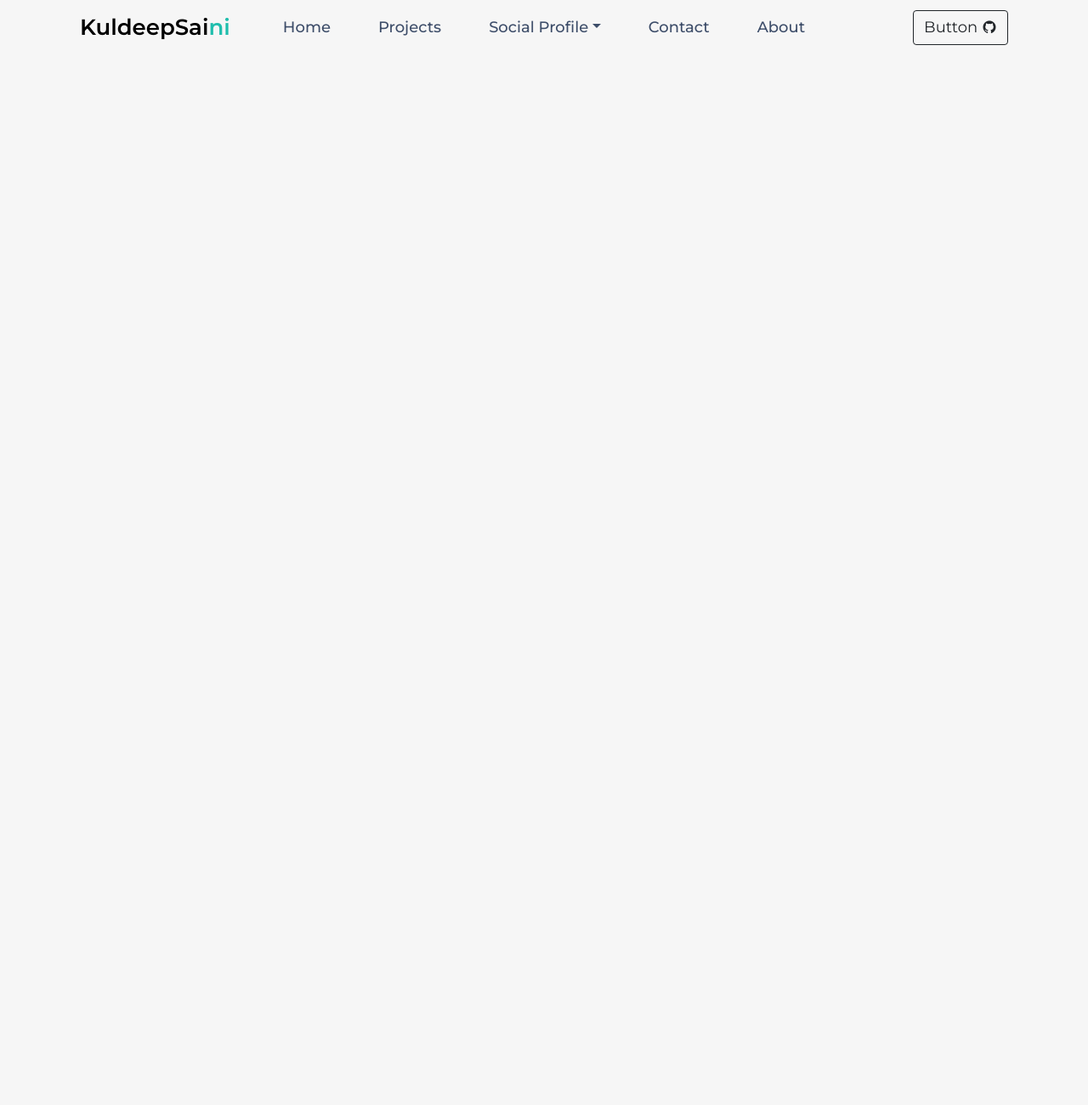
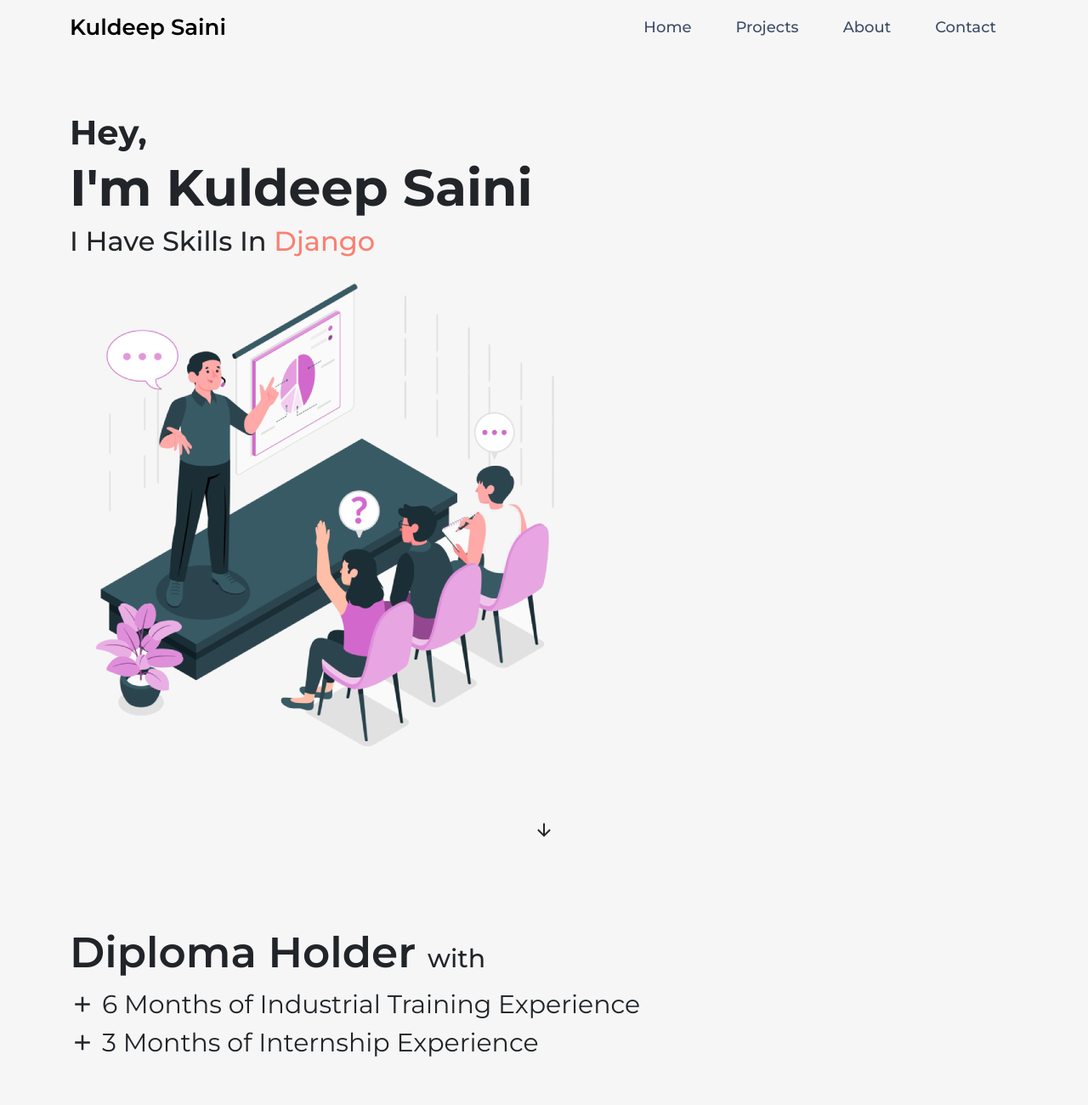
Before and after one commit to kuldeepsaini65/new-kuldeepsaini.in, a plain HTML site: page index.html in a window 1280 px wide. Shown: the whole page at 85% size. Before the commit the page ends 800 px from the top, so only its background shows below. Drawn offline with nearby package versions, Linux system fonts and the light colour scheme.

Commit message:
added hero section

```diff
--- a/index.html
+++ b/index.html
@@ -18,48 +18,63 @@
 </head>
 
 <body>
-    <!-- Navbar -->
-    <div class="container">
-        <nav class="navbar navbar-expand-xl bg-body-tertiary rounded" aria-label="Thirteenth navbar example">
-            <div class="container-fluid">
-                <button class="navbar-toggler" type="button" data-bs-toggle="collapse"
-                    data-bs-target="#navbarsExample11" aria-controls="navbarsExample11" aria-expanded="false"
-                    aria-label="Toggle navigation">
-                    <span class="navbar-toggler-icon"></span>
-                </button>
-
-                <div class="collapse navbar-collapse d-lg-flex" id="navbarsExample11">
-                    <a class="navbar-brand col-lg-3 me-0" href="#">KuldeepSai<span>ni</span></a>
-                    <ul class="navbar-nav col-lg-6 justify-content-lg-center">
+    <nav>
+        <div class="navbar container d-flex justoify-content-between align-items-center">
+            <a href="#" class="navbar-brand">
+                Kuldeep Saini
+            </a>
+            <ul class="nav-menu d-flex mb-0 flex-wrap">
                 <li class="nav-item">
-                            <a class="nav-link active" aria-current="page" href="#">Home</a>
+                    <a href="#Home" class="nav-link">Home</a>
                 </li>
                 <li class="nav-item">
-                            <a class="nav-link" href="#">Projects</a>
-                        </li>
-                        <li class="nav-item dropdown">
-                            <a class="nav-link dropdown-toggle" href="#" data-bs-toggle="dropdown"
-                                aria-expanded="false">Social Profile</a>
-                            <ul class="dropdown-menu">
-                                <li><a class="dropdown-item" href="#">Action</a></li>
-                                <li><a class="dropdown-item" href="#">Another action</a></li>
-                                <li><a class="dropdown-item" href="#">Something else here</a></li>
-                            </ul>
+                    <a href="#Home" class="nav-link">Projects</a>
                 </li>
                 <li class="nav-item">
-                            <a class="nav-link" href="#">Contact</a>
+                    <a href="#Home" class="nav-link">About</a>
                 </li>
                 <li class="nav-item">
-                            <a class="nav-link" href="#">About</a>
+                    <a href="#Home" class="nav-link">Contact</a>
                 </li>
             </ul>
-                    <div class="d-lg-flex col-lg-3 justify-content-lg-end">
-                        <button class="btn  nav-btn btn-outline-dark">Button <span ><i class="ri-github-fill"></i></span></button>
+
+        </div>
+    </nav>
+
+    <main>
+        <div class="container pl-0 ;">
+            <div class="main-hero d-flex  flex-wrap justify-content-between ">
+                <div class="hero-text  d-flex flex-column  justify-content-center">
+                    <div class="hero-head">
+                        <h1 class="hero-heading"> <span>Hey,</span> <br>I'm Kuldeep Saini</h1>
+                    </div>
+                    <div class="hero-moto">
+                        <h2>I Have Skills In <span class="hero-skills"></span></h2>
+                    </div>
+                </div>
+                <div class="hero-img-container  ">
+                    <img src="./img/hero-img.png" class="img-fluid" alt="" srcset="" >
                 </div>
             </div>
         </div>
-        </nav>
+        <div class="d-flex justify-content-center mt-0 pt-0" style="font-size: 24px;">
+            <i class="ri-arrow-down-line"></i>
         </div>
+
+        <div class="container mt-5 py-5 mb-5">
+            <div class="section2">
+                <div class="s2-head">
+                    <h1 class="s2-heading">
+                        Diploma Holder <span class="mini-heading">with</span>
+                    </h1>
+                    <p class="s2-para mb-0"> <i class="ri-add-fill"></i> 6 Months of Industrial Training Experience</p>
+                    <p class="s2-para p-0"><i class="ri-add-fill"></i> 3 Months of Internship Experience </p>
+                </div>
+            </div>
+        </div>
+    </main>
+
+
 
     <script src="https://cdn.jsdelivr.net/npm/@popperjs/core@2.9.2/dist/umd/popper.min.js"
         integrity="sha384-IQsoLXl5PILFhosVNubq5LC7Qb9DXgDA9i+tQ8Zj3iwWAwPtgFTxbJ8NT4GN1R8p"
@@ -67,6 +82,7 @@
     <script src="https://cdn.jsdelivr.net/npm/bootstrap@5.0.2/dist/js/bootstrap.min.js"
         integrity="sha384-cVKIPhGWiC2Al4u+LWgxfKTRIcfu0JTxR+EQDz/bgldoEyl4H0zUF0QKbrJ0EcQF"
         crossorigin="anonymous"></script>
+        <script src="./script.js"></script>
 </body>
 
 </html>
--- /dev/null
+++ b/script.js
@@ -0,0 +1,41 @@
+const skillsContainer = document.querySelector('.hero-skills');
+const skillsList = ['Python', 'Django', 'HTML', 'CSS', 'Bootstrap', 'JavaScript'];
+let currentIndex = 0;
+
+function typeSkill() {
+    const currentSkill = skillsList[currentIndex];
+    let charIndex = 0;
+
+    const typingInterval = setInterval(() => {
+        skillsContainer.textContent += currentSkill[charIndex];
+        charIndex++;
+
+        if (charIndex === currentSkill.length) {
+            clearInterval(typingInterval);
+            setTimeout(deleteSkill, 2000);
+        }
+    }, 100);
+}
+
+function deleteSkill() {
+    const currentSkill = skillsList[currentIndex];
+    let charIndex = currentSkill.length - 1;
+
+    const deletingInterval = setInterval(() => {
+        skillsContainer.textContent = currentSkill.slice(0, charIndex);
+        charIndex--;
+
+        if (charIndex === -1) {
+            clearInterval(deletingInterval);
+            setTimeout(nextSkill, 500);
+        }
+    }, 50);
+}
+
+function nextSkill() {
+    currentIndex = (currentIndex + 1) % skillsList.length;
+    setTimeout(typeSkill, 500);
+}
+
+// Start the loop
+typeSkill();
--- a/style.css
+++ b/style.css
@@ -13,6 +13,9 @@ body{
 
 
 /* Navabr  */
+.nav-menu{
+    list-style: none;
+}
 .navbar-brand{
     font-weight: 600;
     font-size: 26px;
@@ -24,7 +27,7 @@ body{
 }
 
 .nav-item{
-    margin: 0px 20px;
+    margin: 0px 10px;
 }
 
 .nav-item>*, .nav-link{
@@ -40,3 +43,53 @@ body{
 .nav-btn{
     font-size: 18px;
 }
+
+
+
+/* Main Hero Container */
+.main-hero{
+    padding: 3rem 0rem;
+}
+.hero-img-container>img{
+    width: 100%;
+    /* min-width: 600px;
+    min-height: 600px; */
+}
+
+.bdr{
+    border: 2px solid red;
+}
+
+.hero-heading{
+    font-weight: 700;
+    font-size: 60px;
+}
+.hero-heading>span{
+    font-size: 40px;
+}
+
+.hero-moto{
+    font-size: 40px;
+    font-weight: 400;
+}
+.hero-skills{
+    color: salmon;
+
+}
+
+
+/* Section 2 */
+.s2-heading{
+    font-size: 50px;
+    font-weight: 600;
+}
+.mini-heading{
+    font-size: 30px;
+    /* color: salmon   ; */
+    font-weight: 500;
+}
+
+.s2-para{
+    font-size: 30px;
+    margin-bottom: 0px;
+}
```
Also changed, not shown: img/hero-img.jpg (added), img/hero-img.png (added). Lines whose indentation alone changed are shown as unchanged.
